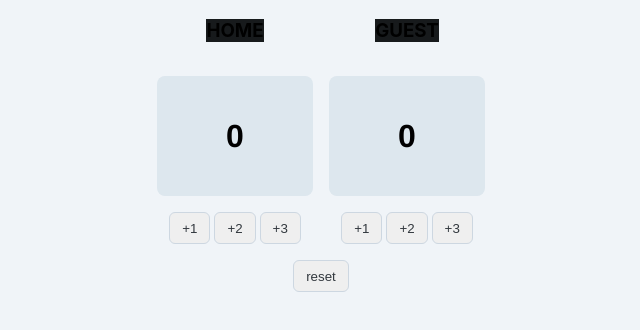
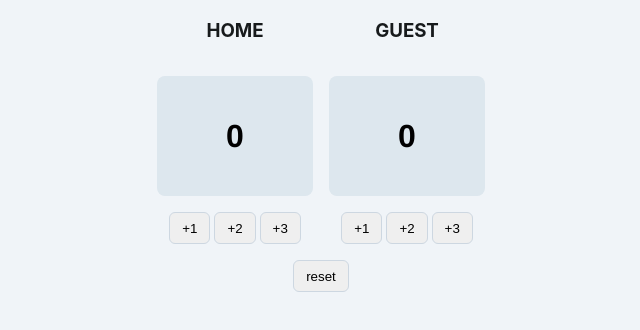
Before and after one commit to ChengchengHou/basketball-counter, a plain HTML site: page index.html in a window 1280 px wide. Shown: the whole page, without its empty margins (319-959 px from the left). Drawn offline with Linux system fonts and the light colour scheme; a web font is replaced by a local one.

Commit message:
fix colors

```diff
--- a/index.css
+++ b/index.css
@@ -1854,7 +1854,7 @@ body {
 
 h3 {
   font-family: var(--h-3-font-family);
-  background-color: var(--theme-text-primary);
+  color: var(--theme-text-primary);
 }
 
 .container-col {
@@ -1898,5 +1898,4 @@ button {
   padding: 2px 12px;
   position: relative;
   width: min-content;
-  color: var(--theme-text-secondary);
 }
```
